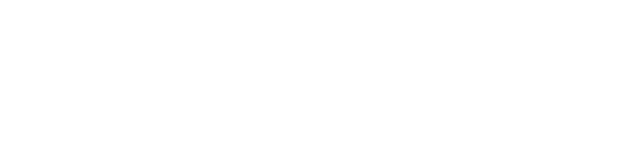
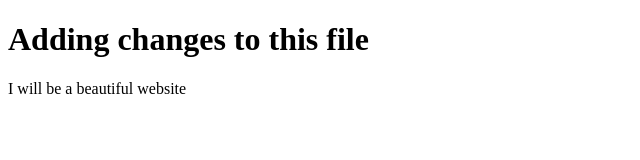
Before and after one commit to duranSofia/my-super-website, a plain HTML site: page index.html in a window 1280 px wide. Shown: the whole page, without its empty margins (0-640 px from the left). Drawn offline with Linux system fonts and the light colour scheme.

Commit message:
some new file

```diff
--- a/index.html
+++ b/index.html
@@ -5,6 +5,8 @@
     <title>title</title>
   </head>
   <body>
+    <h1>Adding changes to this file</h1>
+    <p>I will be a beautiful website</p>
 
   </body>
 </html>
```
